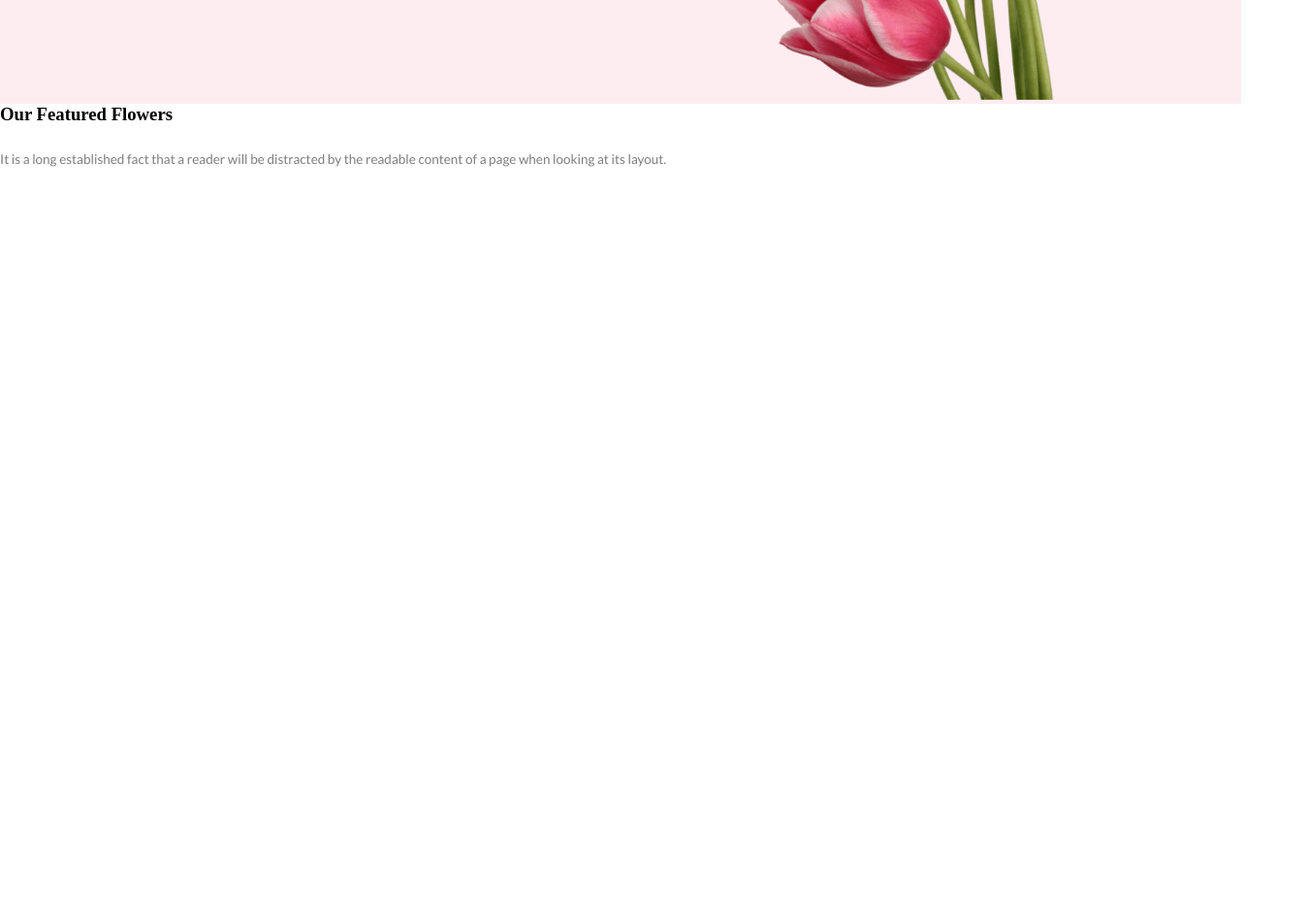
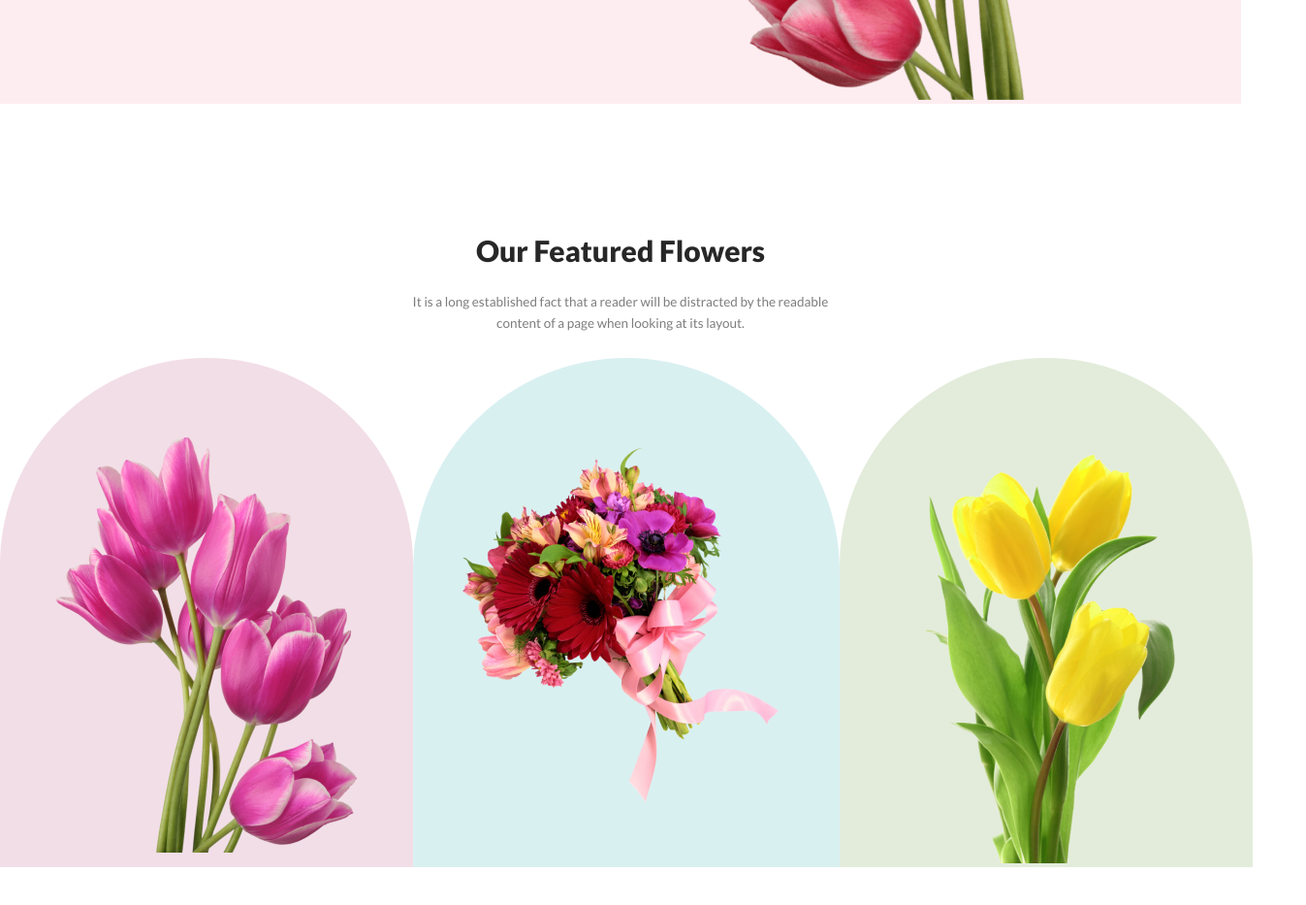
Before and after one commit to afiagithub/flower-shop, a plain HTML site: page index.html in a window 1280 px wide. Shown: the part 535-1468 px from the top of the page at 97% size, 1347 px wide, since content can reach past the window. Before the commit the page ends 800 px from the top, so only its background shows below. Drawn offline with Linux system fonts and the light colour scheme.

Commit message:
featured section added

```diff
--- a/css/style.css
+++ b/css/style.css
@@ -10,7 +10,7 @@
 
 .banner-content {
     max-width: 531px;
-    margin: 148px 0px 110px 180px;
+    margin: 148px 0px 110px 150px;
 }
 
 .banner-content h1 {
@@ -41,15 +41,65 @@
     border: none;
 }
 
-.btn:hover{
+.btn:hover {
     background: transparent;
     border: 2px solid #E55473;
     color: #E55473;
     transition: 0.5s;
 }
 
-.banner-photo img{
+.banner-photo img {
     max-width: 100%;
     max-height: 600px;
     margin: 37.5px 95px 0px 65px;
 }
+
+.featured-section {
+    margin: 133px 0px;
+    text-align: center;
+}
+
+.feature-heading {
+    margin: 0px auto;
+    max-width: 445px;
+}
+
+.feature-heading h3 {
+    color: #272727;
+    font-family: Lato;
+    font-size: 30px;
+    font-weight: 800;
+}
+
+.feature-flower {
+    display: flex;
+    justify-content: space-between;
+    margin: 0px auto;
+}
+
+.flower-item1 {
+    border-radius: 300px 300px 0px 0px;
+    background: rgba(167, 33, 98, 0.15);
+}
+
+.flower-item1 img {
+    padding: 82.5px 58px 0px 58px;
+}
+
+.flower-item2 {
+    border-radius: 300px 300px 0px 0px;
+    background: rgba(5, 151, 160, 0.15);
+}
+
+.flower-item2 img {
+    padding: 88px 35px 38px 35px;
+}
+
+.flower-item3 {
+    border-radius: 300px 300px 0px 0px;
+    background: rgba(71, 125, 17, 0.15);
+}
+
+.flower-item3 img {
+    padding: 50px 56px 0px 56px;
+}
--- a/index.html
+++ b/index.html
@@ -37,6 +37,17 @@
                 <p class="para">It is a long established fact that a reader will be distracted by the readable content
                     of a page when looking at its layout.</p>
             </div>
+            <div class="feature-flower">
+                <div class="flower-item1">
+                    <img src="Flower Asset/pngwing 6.png" alt="item1">
+                </div>
+                <div class="flower-item2">
+                    <img src="Flower Asset/pngwing 5.png" alt="item2">
+                </div>
+                <div class="flower-item3">
+                    <img src="Flower Asset/pngwing 7.png" alt="item3">
+                </div>
+            </div>
         </div>
     </main>
 
```
